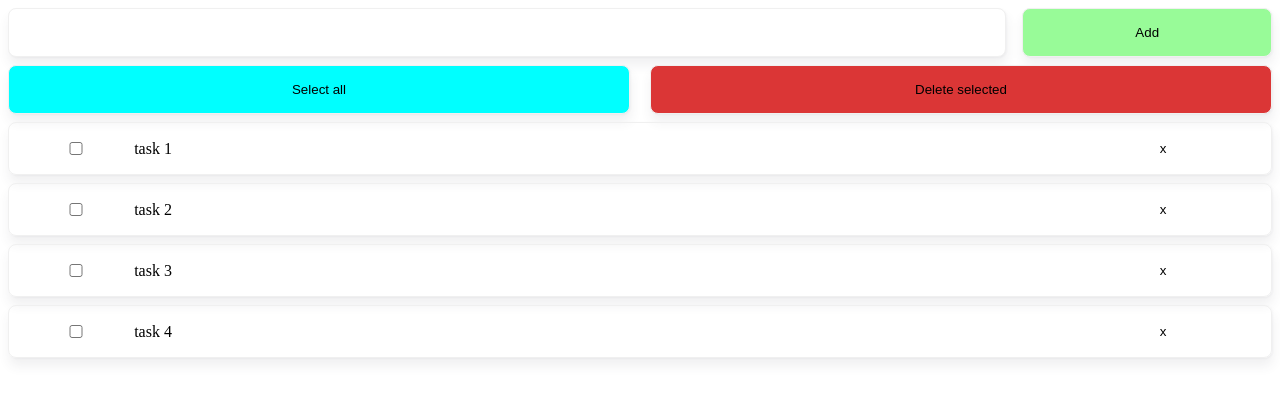
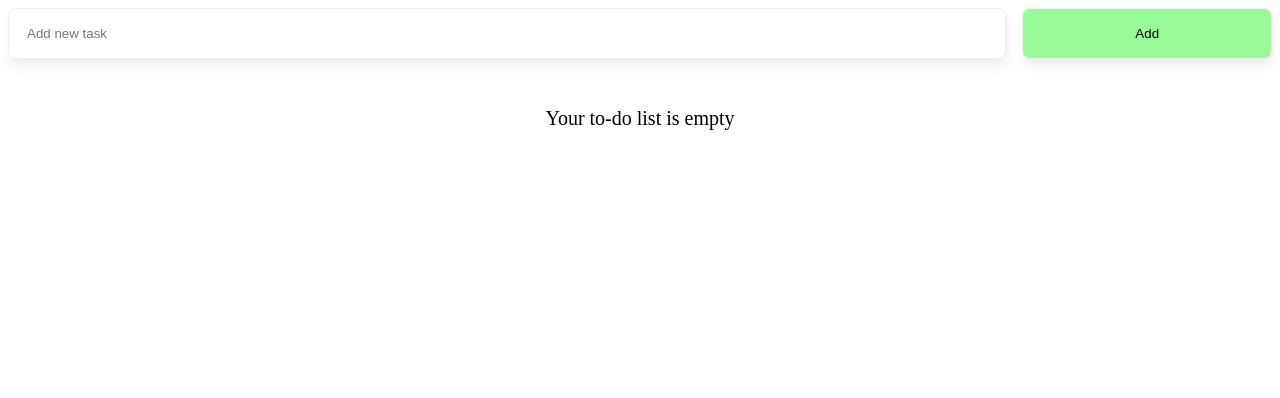
Before and after one commit to stupinaki/to-do-list, a Vue app: page / in a window 1280 px wide. Shown: the top 398 px of the page. Built offline with nearby package versions, Linux system fonts and the light colour scheme.

Commit message:
add todo block and input

```diff
--- a/src/App.vue
+++ b/src/App.vue
@@ -1,22 +1,28 @@
 <template>
+  <div class="to-do-list">
+    <InputComponent @input-change="addNewTask"/>
 
-  <div class="to-do-list">
-    <InputComponent @input-change="onChange"/>
-
-    <div class="select-delete-btns">
-      <button @click="onSelect" class="select-all-btn">
+    <div v-if="tasks.length" class="select-delete-btns">
+      <button @click="selectAll" class="select-all-btn">
         Select all
+      </button>
+      <button @click="removeSelectAll" class="select-all-btn">
+        Remove selection
       </button>
       <button @click="onDelete" class="delete-selected-btn">
         Delete selected
       </button>
     </div>
 
+    <div v-if="!tasks.length" class="empty-list"> Your to-do list is empty </div>
+
     <template v-for="task in tasks" :key="task.id" >
       <ToDoBlock
           :id="task.id"
           :text="task.text"
+          :is-selected="task.isSelected"
           @delete-task="onDeleteTask"
+          @checkbox-change="onCheckboxChange"
       />
     </template>
   </div>
@@ -33,33 +39,70 @@ export default {
     ToDoBlock,
     InputComponent
   },
+  beforeMount() {
+    this.$data.tasks = JSON.parse(localStorage.getItem("myCoolToDoList")) || [];
+  },
   data() {
     return {
-      tasks: [
-        {id: "som1", text: "task 1"},
-        {id: "som2", text: "task 2"},
-        {id: "som3", text: "task 3"},
-        {id: "som4", text: "task 4"},
-      ],
-
+      tasks: [],
+      isAllSelected: false,
     }
   },
   methods: {
     onDeleteTask(id) {
       this.$data.tasks = this.$data.tasks.filter(t => t.id !== id);
+      this.changeLocalStorage();
     },
-    onChange(value) {
+    addNewTask(value) {
+      const isExist = !!this.$data.tasks.find(t => t.text === value);
+      if(isExist) {
+        return;
+      }
       const newTask = {
         id: value,
-        text: value
+        text: value,
+        isSelected: false,
       }
       this.$data.tasks.push(newTask);
+      this.changeLocalStorage();
     },
-    onSelect() {
-      console.log("on select")
+    onCheckboxChange(task) {
+      this.$data.tasks = this.$data.tasks.map(t => {
+        if(t.id === task.id) {
+          return {
+            ...t,
+            isSelected: !t.isSelected,
+          }
+        }
+        return t;
+      });
+      this.changeLocalStorage();
+    },
+    selectAll() {
+      this.$data.tasks = this.$data.tasks.map(t => {
+        return {
+          ...t,
+          isSelected: true
+        }
+      })
+      this.$data.isAllSelected = true;
+      this.changeLocalStorage();
+    },
+    removeSelectAll() {
+      this.$data.tasks = this.$data.tasks.map(t => {
+        return {
+          ...t,
+          isSelected: false
+        }
+      })
+      this.changeLocalStorage();
     },
     onDelete() {
-      console.log("onDelete")
+      this.$data.tasks = this.$data.tasks.filter(t => !t.isSelected);
+      this.changeLocalStorage();
+    },
+    changeLocalStorage() {
+      localStorage.setItem("myCoolToDoList", JSON.stringify(this.$data.tasks));
     }
   }
 }
@@ -73,7 +116,7 @@ export default {
 }
 .select-delete-btns {
   display: grid;
-  grid-template-columns: 1fr 1fr;
+  grid-template-columns: 1fr 1fr 1fr;
   gap: 20px;
 }
 
@@ -101,4 +144,10 @@ export default {
   background-color: #952020;
 }
 
+.empty-list {
+  font-size: 20px;
+  text-align: center;
+  margin-top: 40px;
+}
+
 </style>
--- a/src/components/InputComponent.vue
+++ b/src/components/InputComponent.vue
@@ -1,10 +1,23 @@
 <template>
   <form @submit.prevent="onSubmit" class="form-add">
-    <input
-        v-model="inputValue"
-        type="text"
-        class="form-add-input"
-    >
+    <div class="form-input-wrapper">
+      <input
+          v-model="inputValue"
+          type="text"
+          class="form-add-input"
+          placeholder="Add new task"
+          @focus="onFocus"
+      >
+      <button
+          v-if="inputValue"
+          type="button"
+          class="form-delete-btn"
+          @click="inputValue = ''"
+      >
+        x
+      </button>
+    </div>
+
     <button type="submit" class="form-add-btn">
       Add
     </button>
@@ -19,17 +32,22 @@ export default {
   emits: ["inputChange"],
   data() {
     return {
-      inputValue: ""
+      inputValue: "",
+      isOnFocus: false,
     }
   },
   methods: {
     onSubmit() {
       const { inputValue } = this.$data;
       if(inputValue) {
-        this.$emit("inputChange", this.$data.inputValue);
+        this.$emit("inputChange", inputValue);
+        this.$data.inputValue = "";
       }
+    },
+    onFocus(e) {
+      e.target.select();
     }
-  }
+  },
 }
 </script>
 
@@ -39,11 +57,25 @@ export default {
   grid-template-columns: 4fr 1fr;
   gap: 16px;
 }
-.form-add-input {
+.form-input-wrapper {
+  display: flex;
+  align-items: center;
+  justify-content: space-between;
+  gap: 20px;
   padding: 16px;
   border: 1px solid #f0f0f0;
   border-radius: 8px;
   box-shadow: 1px 8px 12px #3a3c4c14, 1px 1px 2px #3a3c4c0a;
+}
+.form-add-input {
+  height: 100%;
+  width: 100%;
+  border: none;
+}
+.form-add-input:focus-visible {
+  outline: none;
+  border: none;
+  box-shadow: none;
 }
 .form-add-btn {
   padding: 16px;
@@ -56,4 +88,13 @@ export default {
 .form-add-btn:hover {
   background-color: #64ef64;
 }
+.form-delete-btn {
+  border: none;
+  background-color: transparent;
+  cursor: pointer;
+  max-width: max-content;
+}
+.form-delete-btn:hover {
+  transform: scale(2);
+}
 </style>
--- a/src/components/ToDoBlock.vue
+++ b/src/components/ToDoBlock.vue
@@ -1,6 +1,11 @@
 <template>
   <div class="to-do-block-wrapper">
-    <input type="checkbox" class="to-do-checkbox">
+    <input
+        type="checkbox"
+        :checked="isSelected"
+        class="to-do-checkbox"
+        @change="onChange"
+    >
     <div> {{ text }} </div>
     <button
         @click="onClick"
@@ -14,7 +19,7 @@
 <script>
 export default {
   name: "ToDoBlock",
-  emits: ["deleteTask"],
+  emits: ["deleteTask", "checkboxChange"],
   props: {
     text: {
       type: String,
@@ -23,11 +28,19 @@ export default {
     id: {
       type: String,
       required: true
+    },
+    isSelected: {
+      type: Boolean,
+      required: true
     }
   },
   methods: {
     onClick () {
       this.$emit("deleteTask", this.$props.id);
+    },
+    onChange() {
+      const { id, text, isSelected } = this.$props;
+      this.$emit("checkboxChange", {id, text, isSelected});
     }
   }
 }
```
